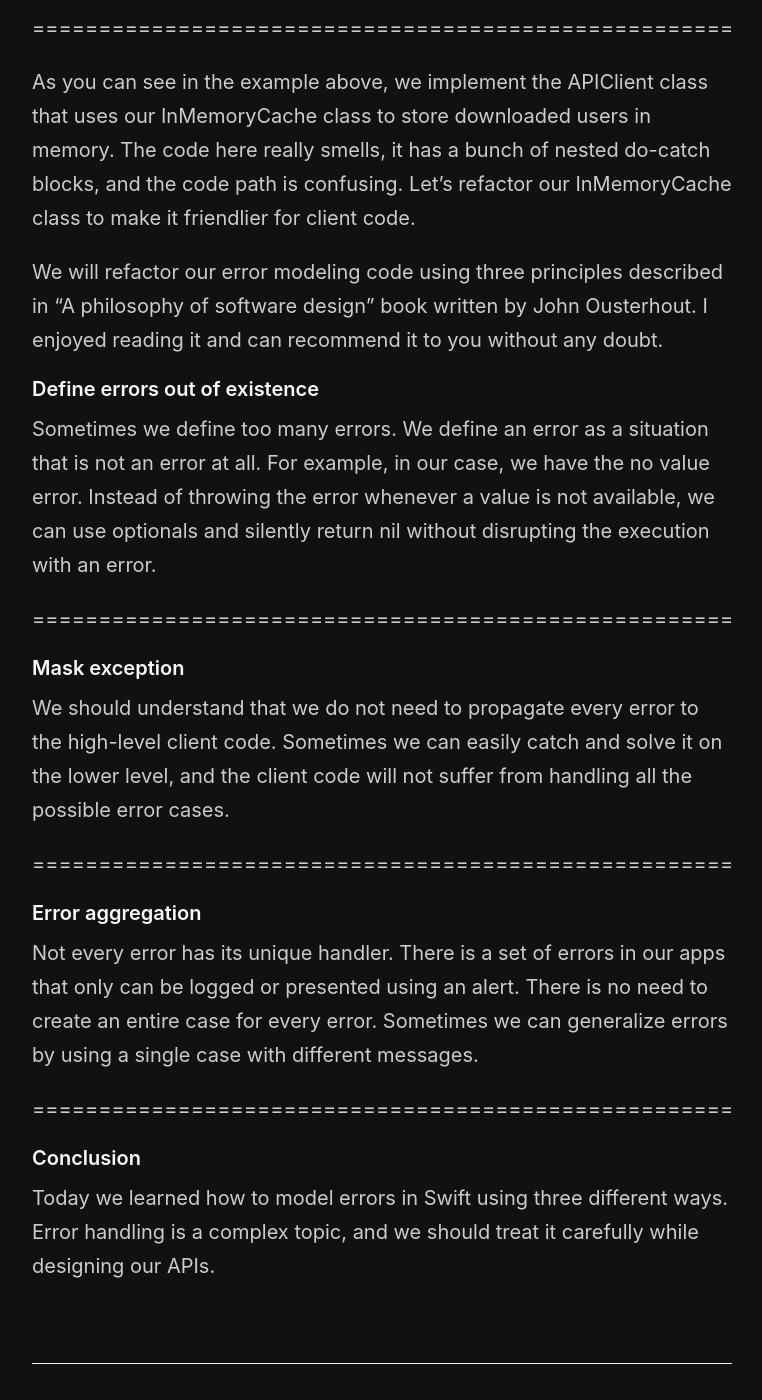
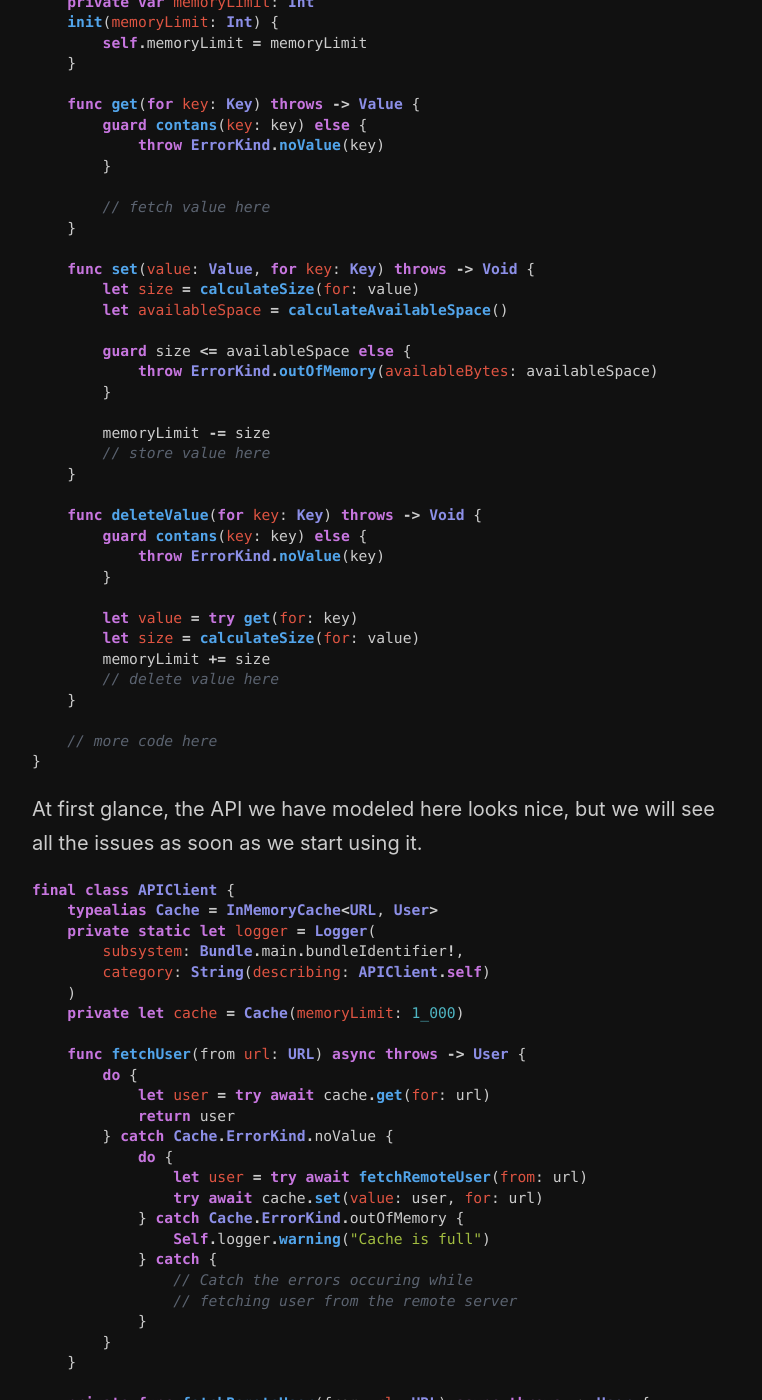
Before and after one commit to mecid/mecid.github.io, a Jekyll site: the page built from _posts/2022-05-11-modeling-errors-in-swift.md, in a window 1280 px wide and 1400 px high, scrolled down 1012 px. Shown: the whole window, without its empty margins (258-1020 px from the left). Built offline with Jekyll 4.4.1, drawn with Linux system fonts in a browser that asks for light colours; some of the changed text lies outside the part shown.

Commit message:
code examples added to error modeling post

````diff
--- a/_posts/2022-05-11-modeling-errors-in-swift.md
+++ b/_posts/2022-05-11-modeling-errors-in-swift.md
@@ -10,11 +10,86 @@ Let's look at a small but typical example of error handling in Swift. Here is th
 
 We use an enum to define the list of exceptional situations. An enum type has an excellent fit for mutually exclusive cases. All you need to do to throw an error in Swift is to call **throw** with an instance of any type conforming to the Error protocol.
 
-=====================================================
+```swift
+actor InMemoryCache<Key: Hashable & Codable, Value: Codable> {
+    enum ErrorKind: Error {
+        case noValue(Key)
+        case outOfMemory(availableBytes: Int)
+    }
+
+    private var memoryLimit: Int
+    init(memoryLimit: Int) {
+        self.memoryLimit = memoryLimit
+    }
+
+    func get(for key: Key) throws -> Value {
+        guard contans(key: key) else {
+            throw ErrorKind.noValue(key)
+        }
+
+        // fetch value here
+    }
+
+    func set(value: Value, for key: Key) throws -> Void {
+        let size = calculateSize(for: value)
+        let availableSpace = calculateAvailableSpace()
+
+        guard size <= availableSpace else {
+            throw ErrorKind.outOfMemory(availableBytes: availableSpace)
+        }
+
+        memoryLimit -= size
+        // store value here
+    }
+
+    func deleteValue(for key: Key) throws -> Void {
+        guard contans(key: key) else {
+            throw ErrorKind.noValue(key)
+        }
+
+        let value = try get(for: key)
+        let size = calculateSize(for: value)
+        memoryLimit += size
+        // delete value here
+    }
+
+    // more code here
+}
+```
 
 At first glance, the API we have modeled here looks nice, but we will see all the issues as soon as we start using it.
 
-=====================================================
+```swift
+final class APIClient {
+    typealias Cache = InMemoryCache<URL, User>
+    private static let logger = Logger(
+        subsystem: Bundle.main.bundleIdentifier!,
+        category: String(describing: APIClient.self)
+    )
+    private let cache = Cache(memoryLimit: 1_000)
+
+    func fetchUser(from url: URL) async throws -> User {
+        do {
+            let user = try await cache.get(for: url)
+            return user
+        } catch Cache.ErrorKind.noValue {
+            do {
+                let user = try await fetchRemoteUser(from: url)
+                try await cache.set(value: user, for: url)
+            } catch Cache.ErrorKind.outOfMemory {
+                Self.logger.warning("Cache is full")
+            } catch {
+                // Catch the errors occuring while
+                // fetching user from the remote server
+            }
+        }
+    }
+
+    private func fetchRemoteUser(from url: URL) async throws -> User {
+        // ...
+    }
+}
+```
 
 As you can see in the example above, we implement the APIClient class that uses our InMemoryCache class to store downloaded users in memory. The code here really smells, it has a bunch of nested do-catch blocks, and the code path is confusing. Let's refactor our InMemoryCache class to make it friendlier for client code.
 
@@ -23,17 +98,85 @@ We will refactor our error modeling code using three principles described in "A
 #### Define errors out of existence
 Sometimes we define too many errors. We define an error as a situation that is not an error at all. For example, in our case, we have the no value error. Instead of throwing the error whenever a value is not available, we can use optionals and silently return nil without disrupting the execution with an error.
 
-=====================================================
+```swift
+func get(for key: Key) -> Value? {
+    guard contans(key: key) else {
+        return nil
+    }
+
+    // fetch value here
+}
+```
 
 #### Mask exception
 We should understand that we do not need to propagate every error to the high-level client code. Sometimes we can easily catch and solve it on the lower level, and the client code will not suffer from handling all the possible error cases.
 
-=====================================================
+```swift
+import CloudKit
+
+final class CloudService {
+    private static let logger = Logger(
+        subsystem: Bundle.main.bundleIdentifier!,
+        category: String(describing: CloudService.self)
+    )
+
+    private let container = CKContainer.default()
+    private var pending: Set<CKRecord> = []
+
+    func save(_ user: CKRecord) async throws {
+        pending.insert(user)
+
+        while let user = pending.popFirst() {
+            do {
+                try await container.privateCloudDatabase.save(user)
+            } catch CKError.networkUnavailable {
+                pending.insert(user)
+                break
+            }
+        }
+    }
+}
+```
 
 #### Error aggregation
 Not every error has its unique handler. There is a set of errors in our apps that only can be logged or presented using an alert. There is no need to create an entire case for every error. Sometimes we can generalize errors by using a single case with different messages.
 
-=====================================================
+```swift
+actor InMemoryCache<Key: Hashable & Codable, Value: Codable> {
+    enum ErrorKind: Error {
+        case general(String)
+        case outOfMemory
+    }
+
+    private var storage: [Key: Value] = [:]
+    private var memoryLimit: Int
+    init(memoryLimit: Int) {
+        self.memoryLimit = memoryLimit
+    }
+
+    func swapToDisk() async throws -> Void {
+        let encoder = JSONEncoder()
+        do {
+            try encoder.encode(storage)
+        } catch {
+            throw ErrorKind.general(error.localizedDescription)
+        }
+        // ...
+    }
+
+    func loadFromDisk() async throws -> Void {
+        let data: Data = // ...
+        let decoder = JSONDecoder()
+        do {
+            storage = try decoder.decode([Key: Value].self, from: data)
+        } catch {
+            throw ErrorKind.general(error.localizedDescription)
+        }
+    }
+
+    // more code here
+}
+```
 
 #### Conclusion
 Today we learned how to model errors in Swift using three different ways. Error handling is a complex topic, and we should treat it carefully while designing our APIs.
````
